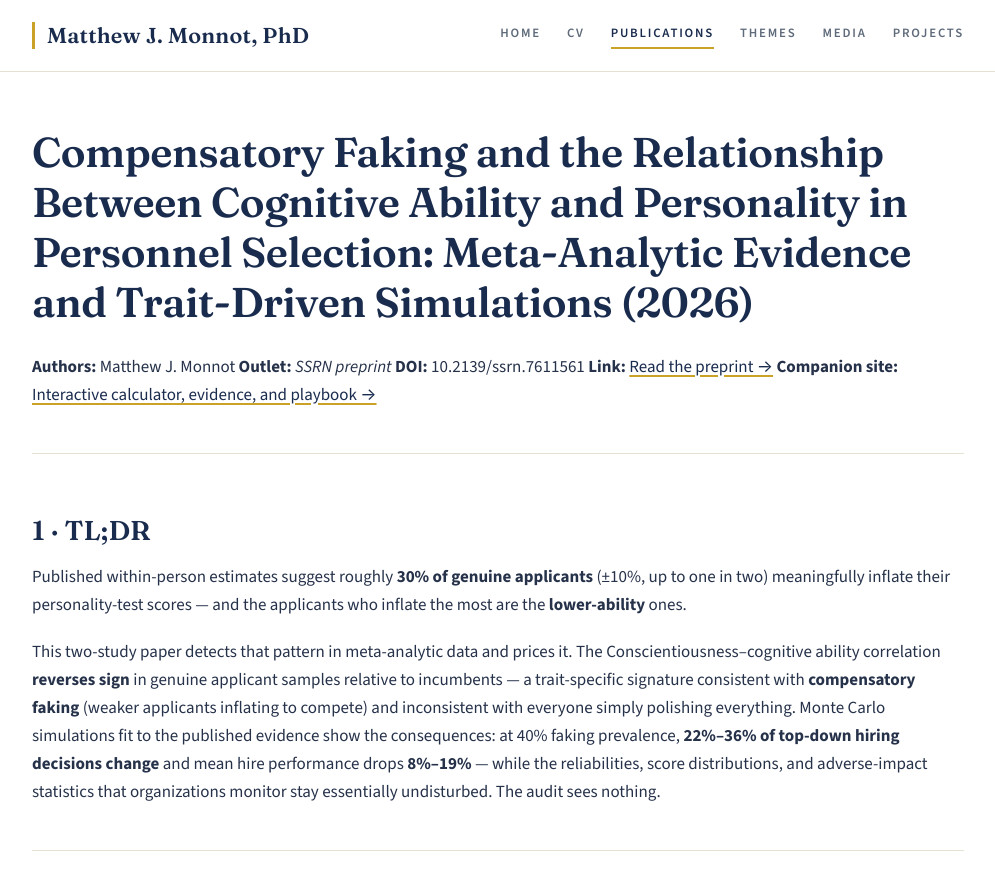
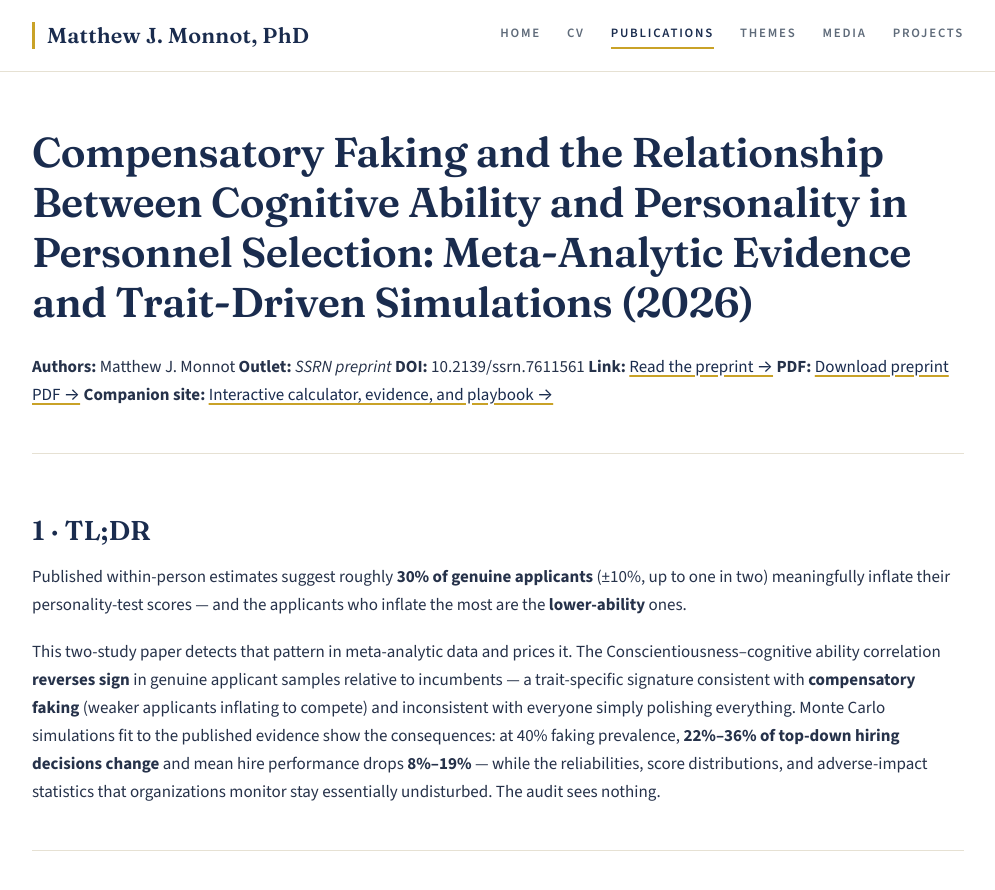
Before and after one commit to mjmonnot/mjmonnot.github.io, a Jekyll site: the page built from publications/2026-compensatory-faking.md, in a window 1280 px wide and 900 px high. Shown: the top 890 px of the window, without its empty margins (142-1137 px from the left). Built offline with Jekyll 4.4.1, drawn with Linux system fonts in a browser that asks for light colours.

Commit message:
Add Compensatory Faking PDF fallback beside DOI
Keep the SSRN DOI link on the publication page and add a PDF fallback to the GitHub preprint copy.

```diff
--- a/publications/2026-compensatory-faking.md
+++ b/publications/2026-compensatory-faking.md
@@ -10,6 +10,7 @@ permalink: /publications/2026-compensatory-faking.html
 **Outlet:** *SSRN preprint*
 **DOI:** 10.2139/ssrn.7611561
 **Link:** [Read the preprint →](https://doi.org/10.2139/ssrn.7611561)
+**PDF:** [Download preprint PDF →](https://github.com/mjmonnot/compensatory-faking/blob/main/manuscript/Monnot_2026_Compensatory_Faking_preprint.pdf)
 **Companion site:** [Interactive calculator, evidence, and playbook →](https://mjmonnot.github.io/faking-costs/)
 
 ---
```
